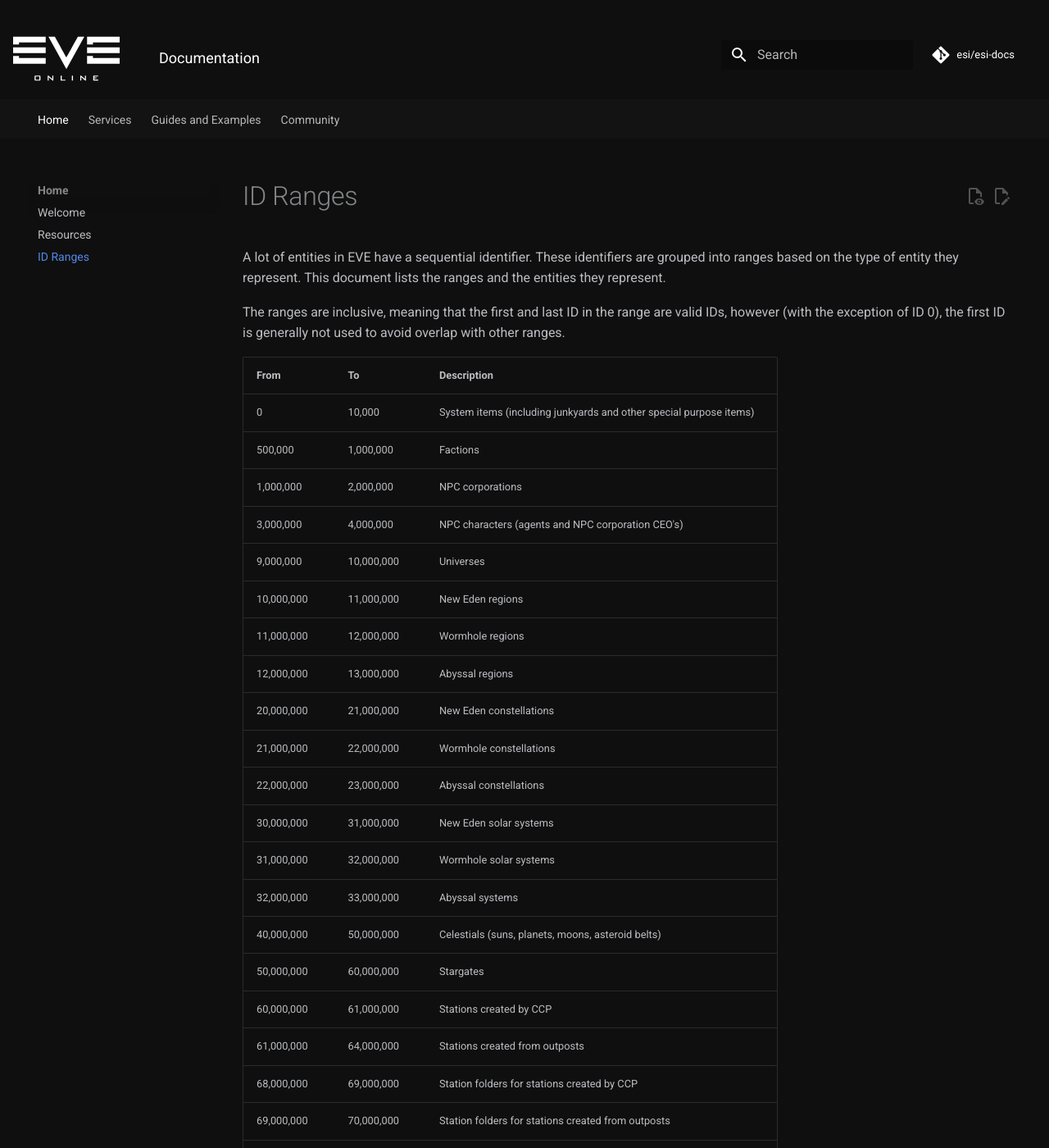
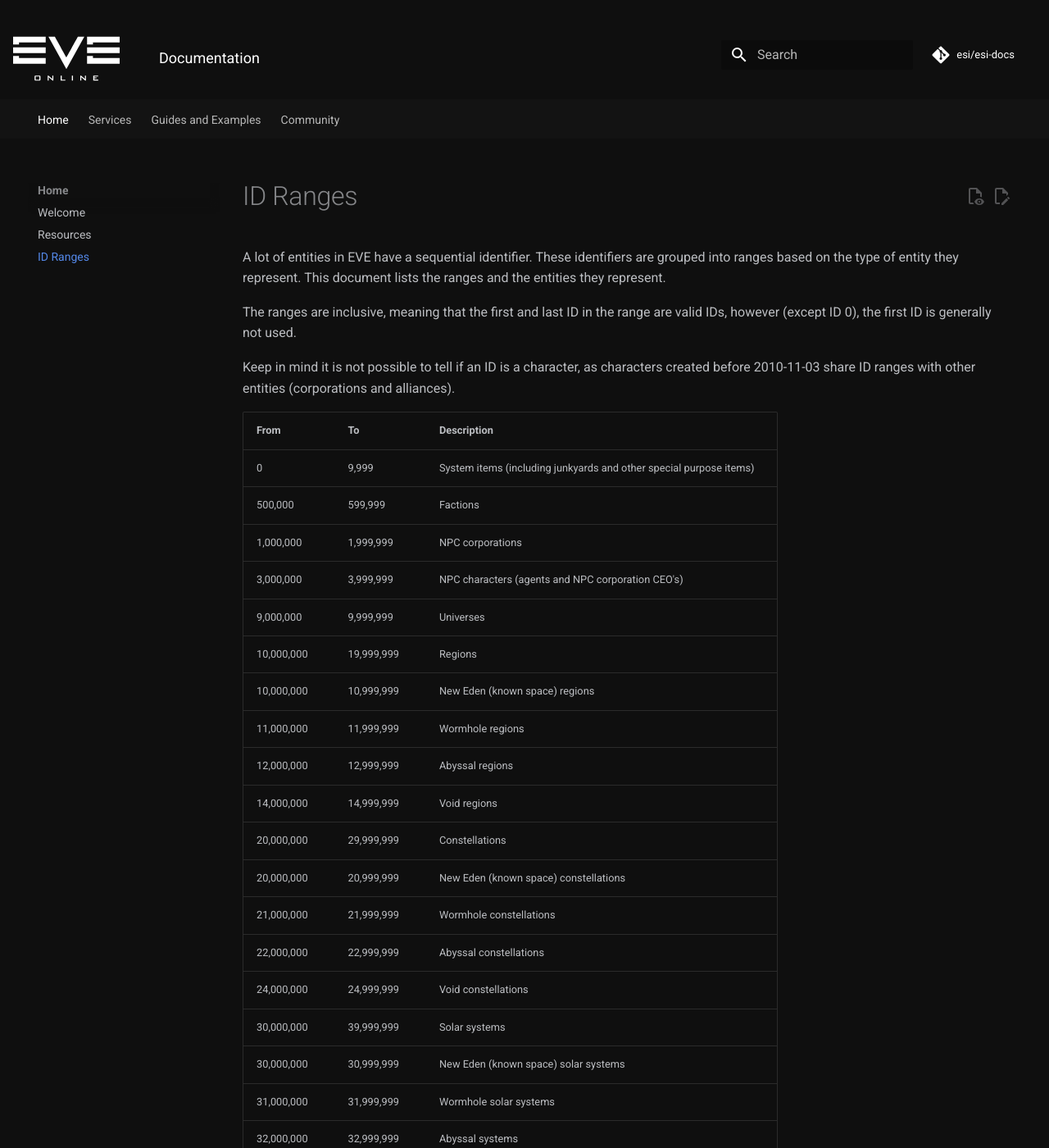
Before and after one commit to esi/esi-docs, an MkDocs documentation site: the page built from docs/resources/id-ranges.md, in a window 1280 px wide and 1400 px high. Shown: the whole window at 82% size. Built offline with MkDocs 1.6.1 and Material for MkDocs 9.7.7, drawn with Linux system fonts in a browser that asks for light colours; plug-ins that fetch from the network failed and are left out; comment, search, counter and statistics services are not loaded; some of the changed text lies outside the part shown.

Commit message:
Updated id-ranges.md (#89)
- Added several missing ranges
- Fixed some incorrect ranges
- Updated range To values to their actual values, without overlap with the next range
- Updated text to remove the overlap message, as there is no overlap
- Updated text to mention characters share IDs with other ranges

```diff
--- a/docs/resources/id-ranges.md
+++ b/docs/resources/id-ranges.md
@@ -2,37 +2,47 @@
 
 A lot of entities in EVE have a sequential identifier. These identifiers are grouped into ranges based on the type of entity they represent. This document lists the ranges and the entities they represent.
 
-The ranges are inclusive, meaning that the first and last ID in the range are valid IDs, however (with the exception of ID 0), the first ID is generally not used to avoid overlap with other ranges.
+The ranges are inclusive, meaning that the first and last ID in the range are valid IDs, however (except ID 0), the first ID is generally not used.
 
+Keep in mind it is not possible to tell if an ID is a character, as characters created before 2010-11-03 share ID ranges with other entities (corporations and alliances).
 
-| From          | To            | Description                                                            |
-| --------------|---------------|----------------------------------------------------------------------- |
-| 0             | 10,000        | System items (including junkyards and other special purpose items)     |
-| 500,000       | 1,000,000     | Factions                                                               |
-| 1,000,000     | 2,000,000     | NPC corporations                                                       |
-| 3,000,000     | 4,000,000     | NPC characters (agents and NPC corporation CEO's)                      |
-| 9,000,000     | 10,000,000    | Universes                                                              |
-| 10,000,000    | 11,000,000    | New Eden regions                                                       |
-| 11,000,000    | 12,000,000    | Wormhole regions                                                       |
-| 12,000,000    | 13,000,000    | Abyssal regions                                                        |
-| 20,000,000    | 21,000,000    | New Eden constellations                                                |
-| 21,000,000    | 22,000,000    | Wormhole constellations                                                |
-| 22,000,000    | 23,000,000    | Abyssal constellations                                                 |
-| 30,000,000    | 31,000,000    | New Eden solar systems                                                 |
-| 31,000,000    | 32,000,000    | Wormhole solar systems                                                 |
-| 32,000,000    | 33,000,000    | Abyssal systems                                                        |
-| 40,000,000    | 50,000,000    | Celestials (suns, planets, moons, asteroid belts)                      |
-| 50,000,000    | 60,000,000    | Stargates                                                              |
-| 60,000,000    | 61,000,000    | Stations created by CCP                                                |
-| 61,000,000    | 64,000,000    | Stations created from outposts                                         |
-| 68,000,000    | 69,000,000    | Station folders for stations created by CCP                            |
-| 69,000,000    | 70,000,000    | Station folders for stations created from outposts                     |
-| 70,000,000    | 80,000,000    | Asteroids                                                              |
-| 80,000,000    | 80,100,000    | Control Bunkers                                                        |
-| 81,000,000    | 82,000,000    | WiS Promenades                                                         |
-| 82,000,000    | 85,000,000    | Planetary Districts                                                    |
-| 90,000,000    | 98,000,000    | EVE characters created after 2010-11-03                                |
-| 98,000,000    | 99,000,000    | EVE corporations created after 2010-11-03                              |
-| 99,000,000    | 100,000,000   | EVE alliances created after 2010-11-03                                 |
-| 100,000,000   | 2,100,000,000 | EVE characters, corporations and alliances created before 2010-11-03   |
-| 2,100,000,000 | 2,147,483,647 | DUST characters, EVE characters created after 2016-05-30               |
+| From          | To            | Description                                                          |
+|---------------|---------------|----------------------------------------------------------------------|
+| 0             | 9,999         | System items (including junkyards and other special purpose items)   |
+| 500,000       | 599,999       | Factions                                                             |
+| 1,000,000     | 1,999,999     | NPC corporations                                                     |
+| 3,000,000     | 3,999,999     | NPC characters (agents and NPC corporation CEO's)                    |
+| 9,000,000     | 9,999,999     | Universes                                                            |
+| 10,000,000    | 19,999,999    | Regions                                                              |
+| 10,000,000    | 10,999,999    | New Eden (known space) regions                                       |
+| 11,000,000    | 11,999,999    | Wormhole regions                                                     |
+| 12,000,000    | 12,999,999    | Abyssal regions                                                      |
+| 14,000,000    | 14,999,999    | Void regions                                                         |
+| 20,000,000    | 29,999,999    | Constellations                                                       |
+| 20,000,000    | 20,999,999    | New Eden (known space) constellations                                |
+| 21,000,000    | 21,999,999    | Wormhole constellations                                              |
+| 22,000,000    | 22,999,999    | Abyssal constellations                                               |
+| 24,000,000    | 24,999,999    | Void constellations                                                  |
+| 30,000,000    | 39,999,999    | Solar systems                                                        |
+| 30,000,000    | 30,999,999    | New Eden (known space) solar systems                                 |
+| 31,000,000    | 31,999,999    | Wormhole solar systems                                               |
+| 32,000,000    | 32,999,999    | Abyssal systems                                                      |
+| 34,000,000    | 34,999,999    | Void systems                                                         |
+| 40,000,000    | 49,999,999    | Celestials (suns, planets, moons, asteroid belts)                    |
+| 50,000,000    | 59,999,999    | Stargates                                                            |
+| 60,000,000    | 63,999,999    | Stations                                                             |
+| 60,000,000    | 60,999,999    | Stations created by CCP                                              |
+| 61,000,000    | 63,999,999    | Stations created from outposts                                       |
+| 66,000,000    | 67,999,999    | Station folders of corporation offices                               |
+| 68,000,000    | 68,999,999    | Station folders for stations created by CCP                          |
+| 69,000,000    | 69,999,999    | Station folders for stations created from outposts                   |
+| 70,000,000    | 79,999,999    | Asteroids                                                            |
+| 80,000,000    | 80,099,999    | Control Bunkers                                                      |
+| 81,000,000    | 81,999,999    | WiS Promenades                                                       |
+| 82,000,000    | 84,999,999    | Planetary Districts                                                  |
+| 90,000,000    | 97,999,999    | EVE characters created between 2010-11-03 and 2016-05-30             |
+| 98,000,000    | 98,999,999    | EVE corporations created after 2010-11-03                            |
+| 99,000,000    | 99,999,999    | EVE alliances created after 2010-11-03                               |
+| 100,000,000   | 2,099,999,999 | EVE characters, corporations and alliances created before 2010-11-03 |
+| 2,100,000,000 | 2,111,999,999 | DUST characters, EVE characters created after 2016-05-30             |
+| 2,112,000,000 | 2,129,999,999 | EVE characters created after 2016-05-30                              |
```
